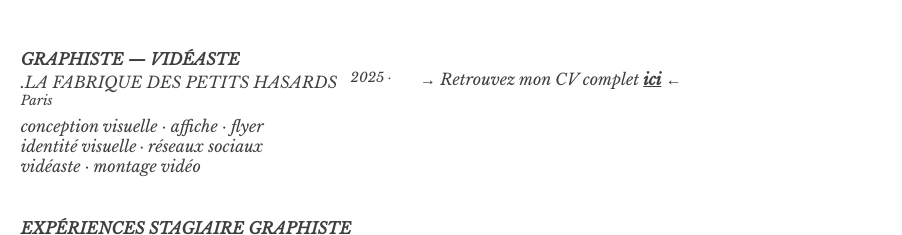
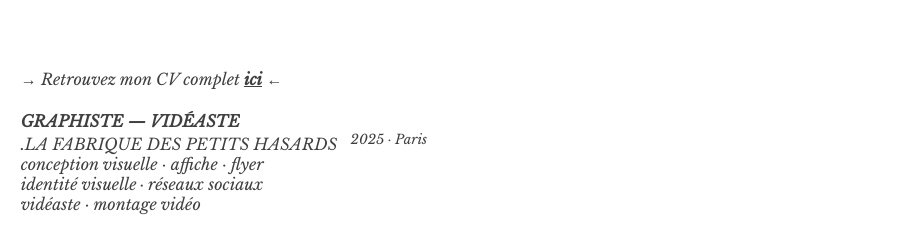
Before and after one commit to emmasuisse/emmasuisse.github.io, a plain HTML site: page info-emmasuisse.html in a window 1280 px wide. Shown: the part 239-474 px from the top of the page, 0-902 px from the left. Drawn offline with nearby package versions, Linux system fonts and the light colour scheme.

Commit message:
Update info-emmasuisse.html

```diff
--- a/info-emmasuisse.html
+++ b/info-emmasuisse.html
@@ -27,8 +27,17 @@
 
 
 
+<div class="diplomes">
+	<div class="tgaucheinfos">
+				</br><p style="color:#3F3F3F;">
+					→ Retrouvez mon CV complet <u><a href="cv-emmasuisse.html"target="_blank"><b>ici</a></u></b> ←</p>
+
+		</div>
+</div>
+
 
 	<div class="diplomes">
+
 		<div class="tgaucheinfos">
 			<p><b>GRAPHISTE — VIDÉASTE</b></br>
 			<a href="https://lafabriquedespetitshasards.fr/"target="_blank">.LA FABRIQUE DES PETITS HASARDS</a><sup>&ensp;&ensp;2025 · Paris</sup></br>
@@ -37,13 +46,7 @@
 			vidéaste · montage vidéo</p>
 			<br>
 		</div>
-				<div class="tgaucheinfos">
-				</br><p style="color:#3F3F3F;">
-					→ Retrouvez mon CV complet <u><a href="cv-emmasuisse.html"target="_blank"><b>ici</a></u></b> ←</p>
-
-		</div>
 	</div>
-
 
 	<div class="diplomes">
 		<div class="tgaucheinfos">
```
